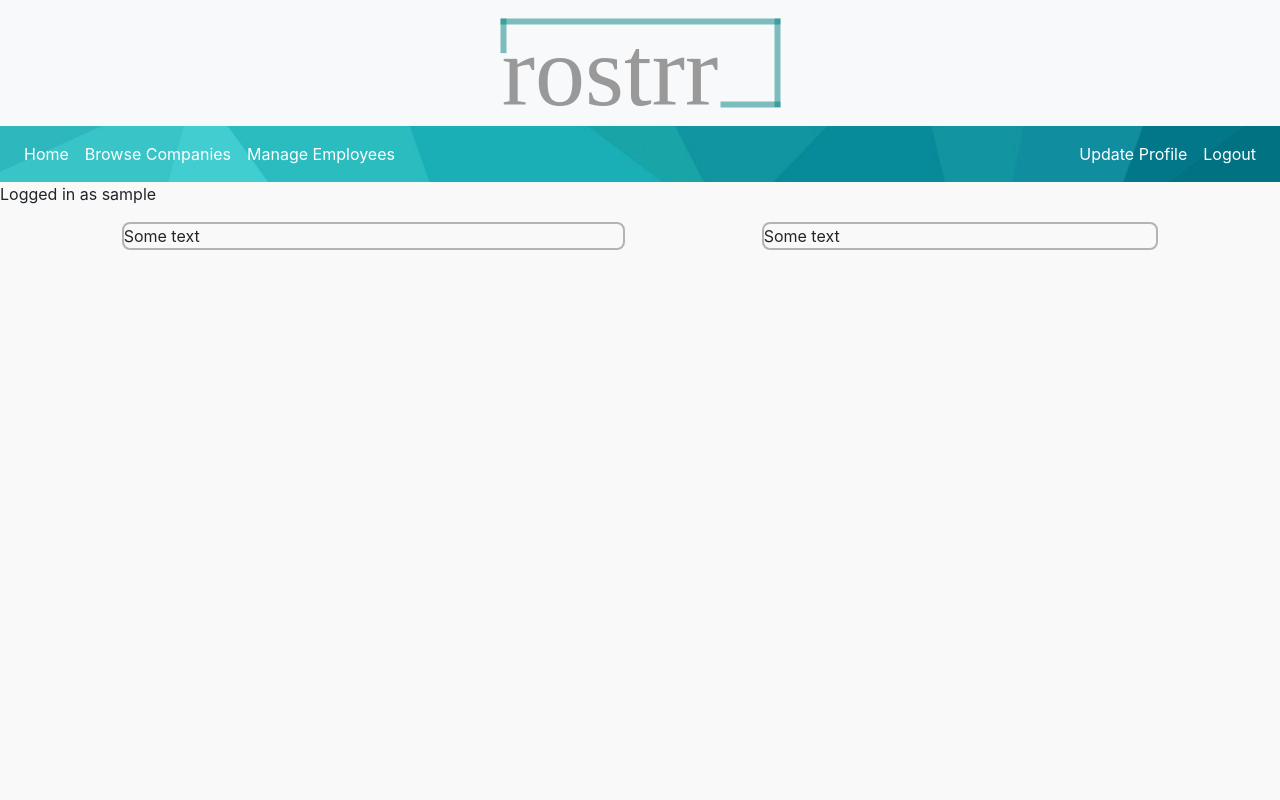
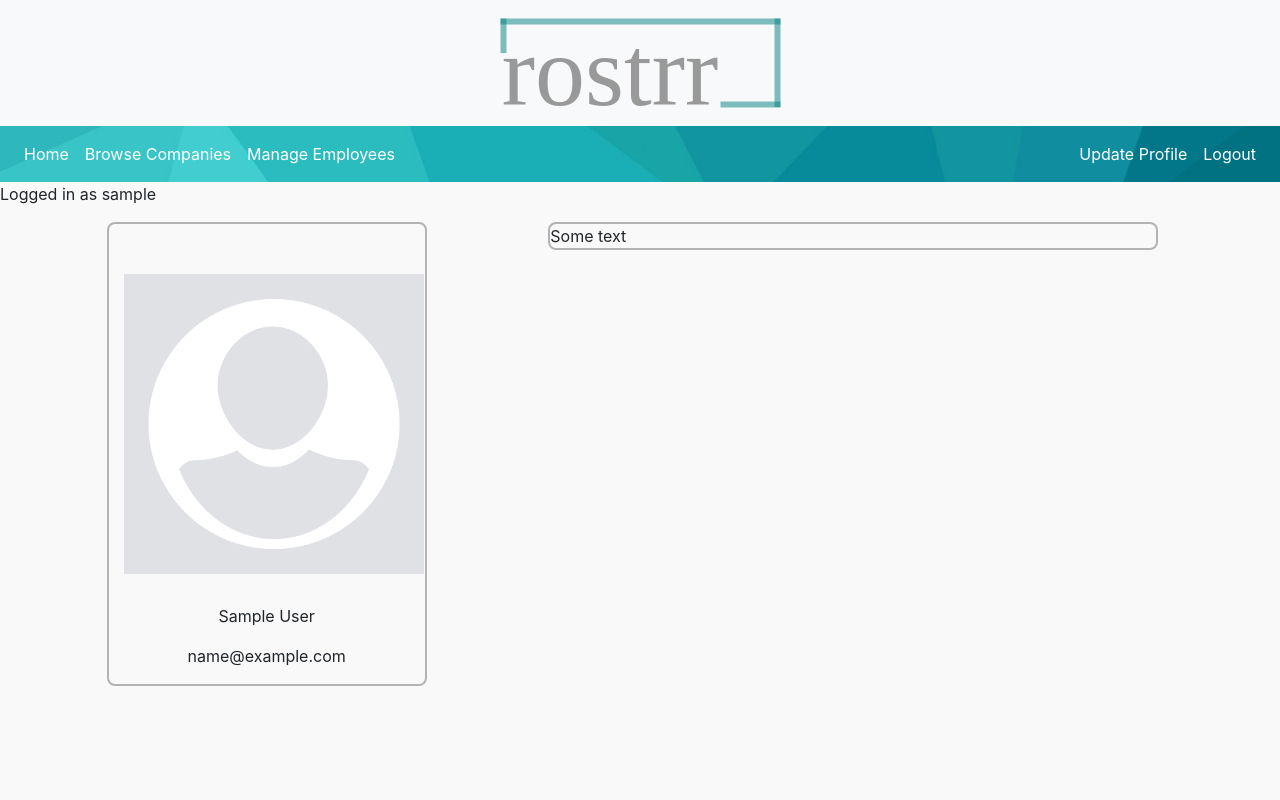
Before and after one commit to HumdahQamar/The_Vetted, a Django app: page /profile/ in a window 1280 px wide. Run offline with Django 3.2, Linux system fonts and the light colour scheme; the visitor is signed in with stand-in values (Sample User, id 1); some libraries are stand-ins or nearby versions.

Commit message:
Add default avatar to homepage

```diff
--- a/the_vetted/roster/static/roster/style.css
+++ b/the_vetted/roster/static/roster/style.css
@@ -28,7 +28,7 @@
 }
 
 .rostrr_button {
-    width: 100%;
+    width: auto;
 }
 
 .rounded_border {
@@ -49,3 +49,8 @@
     padding-left: 40px;
     padding-bottom: 30px;
 }
+
+.user_avatar {
+    padding-top: 50px;
+    padding-bottom: 30px;
+}
--- a/the_vetted/roster/templates/roster/homepage.html
+++ b/the_vetted/roster/templates/roster/homepage.html
@@ -1,18 +1,26 @@
 {% extends "roster/base.html" %}
+{% load static %}
 
 {% block contents %}
     <div class="container-fluid" style="width: 100%;">
         <div class="row">
             <div class="col-sm-1"></div>
-            <div class="col-sm-5">
-                <p class="homepage_card">Some text</p>
-            </div>
+                <div class="col-sm-3 homepage_card">
+                    <div class="row">
+                        <div class="col user_avatar text-center">
+                            <img src="{% static 'roster/default_avatar.png' %}" alt="Avatar" height="300" width="300">
+                        </div>
+                        <div class="col user_info text-center">
+                            <p>{{ user.first_name }} {{ user.last_name }}</p>
+                            <p>{{ user.email }}</p>
+                        </div>
+                    </div>
+                </div>
             <div class="col-sm-1"></div>
-            <div class="col-sm-4">
+            <div class="col-sm-6">
                 <p class="homepage_card">Some text</p>
             </div>
             <div class="col-sm-1"></div>
         </div>
     </div>
-{#    <h1>Placeholder text</h1>#}
 {% endblock %}
```
Also changed, not shown: the_vetted/roster/templates/roster/company_list.html (+11 -0 lines).
